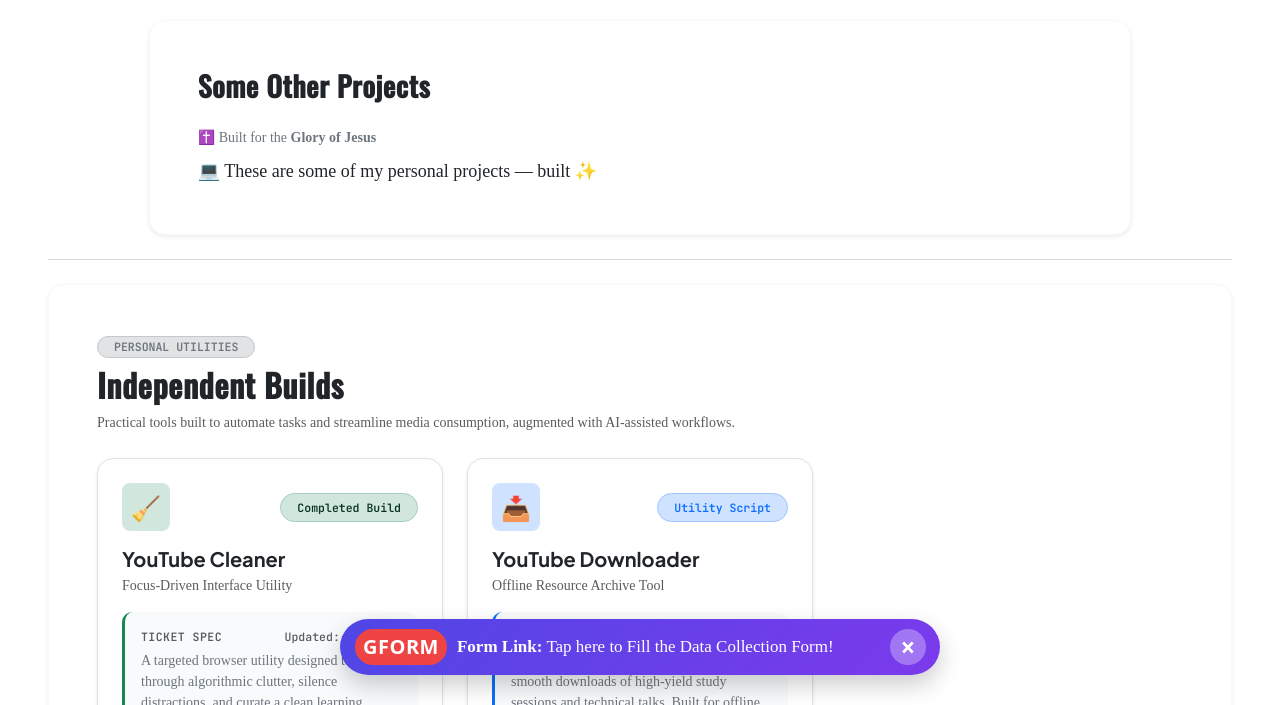
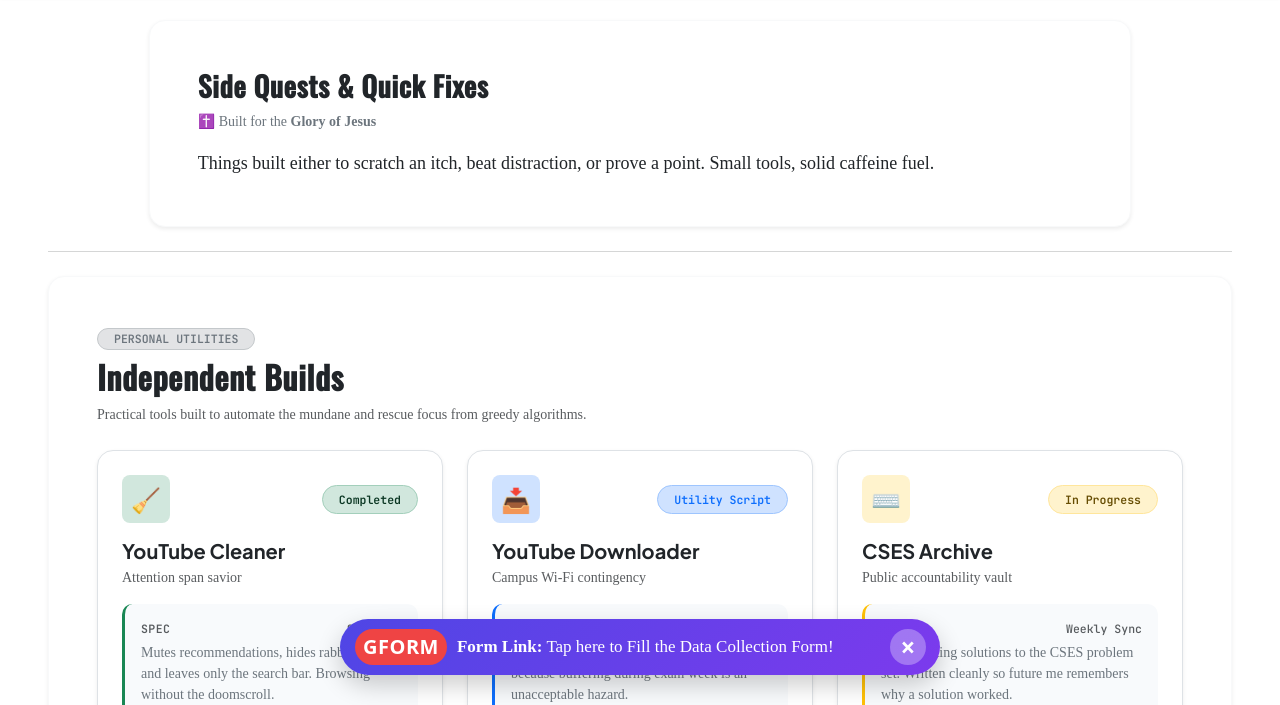
Before and after one commit to tninanofchirawa/personal-website-1, a Jekyll site: the page built from Nd-s/projects.html, in a window 1280 px wide and 900 px high, scrolled down 456 px, cut to the strip 195-900 px from the top of the window. Built offline with Jekyll 4.4.1, drawn with Linux system fonts in a browser that asks for light colours; some web fonts are replaced; some of the changed text lies outside the part shown.

Commit message:
More edits

```diff
--- a/Nd-s/projects.html
+++ b/Nd-s/projects.html
@@ -2,7 +2,7 @@
 layout: default
 title: Other Projects
 hero_title: Non-DS Projects
-hero_subtitle: Built with Purpose, Convenience & Code
+hero_subtitle: Built for Convenience
 hero_image: assets/images/personal/Hero_image.jpg
 ---
 
@@ -12,16 +12,16 @@
   <div class="row g-4 justify-content-center mb-4">
     <div class="col-12 col-md-10">
       <div class="p-4 p-md-5 bg-white rounded-4 shadow-sm border border-light">
-        <h3 class="fw-bold text-dark mb-4">
-          Some Other Projects
+        <h3 class="fw-bold text-dark mb-2">
+          Side Quests & Quick Fixes
         </h3>
 
-        <p class="small text-secondary mb-2 mt-1">
+        <p class="small text-secondary mb-3">
           ✝️ Built for the <span class="fw-bold">Glory of Jesus</span>
         </p>
 
         <p class="text-dark mb-0" style="line-height: 1.7;">
-          💻 These are some of my personal projects — built ✨
+          Things built either to scratch an itch, beat distraction, or prove a point. Small tools, solid caffeine fuel.
         </p>
       </div>
     </div>
@@ -37,15 +37,13 @@
         <!-- Header -->
         <div class="mb-4">
           <div class="d-inline-flex align-items-center gap-2 mb-2">
-            <span
-              class="badge bg-secondary-subtle text-secondary border border-secondary-subtle rounded-pill px-3 py-1 text-uppercase mono-tag">
+            <span class="badge bg-secondary-subtle text-secondary border border-secondary-subtle rounded-pill px-3 py-1 text-uppercase mono-tag">
               Personal Utilities
             </span>
           </div>
           <h2 class="fw-bold text-dark tracking-tight mb-2">Independent Builds</h2>
           <p class="text-muted small mb-0 col-lg-8" style="line-height: 1.6;">
-            Practical tools built to automate tasks and streamline media consumption, augmented with
-            AI-assisted workflows.
+            Practical tools built to automate the mundane and rescue focus from greedy algorithms.
           </p>
         </div>
 
@@ -54,46 +52,37 @@
 
           <!-- Card 1: YouTube Cleaner -->
           <div class="col-12 col-md-6 col-lg-4">
-            <div
-              class="card h-100 shadow-sm border rounded-4 p-4 bg-white d-flex flex-column position-relative card-hover-effect">
-              <!-- Top Badge Row -->
+            <div class="card h-100 shadow-sm border rounded-4 p-4 bg-white d-flex flex-column position-relative card-hover-effect">
+
               <div class="d-flex align-items-center justify-content-between mb-3">
-                <div
-                  class="d-inline-flex align-items-center justify-content-center bg-success-subtle text-success rounded-3"
-                  style="width: 48px; height: 48px;">
+                <div class="d-inline-flex align-items-center justify-content-center bg-success-subtle text-success rounded-3" style="width: 48px; height: 48px;">
                   <span class="fs-4">🧹</span>
                 </div>
-                <span
-                  class="badge bg-success-subtle text-success-emphasis border border-success-subtle rounded-pill px-3 py-2 mono-tag">
-                  Completed Build
+                <span class="badge bg-success-subtle text-success-emphasis border border-success-subtle rounded-pill px-3 py-2 mono-tag">
+                  Completed
                 </span>
               </div>
 
               <h5 class="fw-bold text-dark mb-1">YouTube Cleaner</h5>
-              <p class="text-muted small mb-3">Focus-Driven Interface Utility</p>
+              <p class="text-muted small mb-3">Attention span savior</p>
 
-              <!-- Ticket Box with Commit Timestamp -->
               <div class="ticket-box p-3 border-start border-3 border-success mb-3 flex-grow-1">
                 <div class="d-flex justify-content-between align-items-center mb-1">
-                  <span class="text-uppercase fw-bold text-muted mono-tag" style="letter-spacing: 0.04em;">Ticket
-                    Spec</span>
-                  <span class="text-muted mono-tag">Updated: Sep 2025</span>
+                  <span class="text-uppercase fw-bold text-muted mono-tag" style="letter-spacing: 0.04em;">Spec</span>
+                  <span class="text-muted mono-tag">Sep 2025</span>
                 </div>
                 <p class="small text-secondary mb-2 mt-1">
-                  A targeted browser utility designed to cut through algorithmic clutter, silence
-                  distractions, and curate a clean learning interface. Built with AI-assisted
-                  implementation.
+                  Mutes recommendations, hides rabbit holes, and leaves only the search bar. Browsing without the doomscroll.
                 </p>
                 <div class="d-flex align-items-center gap-2 pt-2 border-top border-light-subtle">
-                  <span class="badge bg-white text-dark border px-2 py-1 mono-tag">Status: Synced</span>
-                  <span class="badge bg-white text-muted border px-2 py-1 mono-tag">Assisted by AI</span>
+                  <span class="badge bg-white text-dark border px-2 py-1 mono-tag">Distraction: 0</span>
+                  <span class="badge bg-white text-muted border px-2 py-1 mono-tag">AI-Assisted</span>
                 </div>
               </div>
 
               <div class="pt-2 mt-auto border-top">
-                <a href="https://github.com/tninanofchirawa/youtube-cleaner" target="_blank" rel="noopener noreferrer"
-                  class="stretched-link text-success text-decoration-none small fw-semibold">
-                  Inspect Repository &rarr;
+                <a href="https://github.com/tninanofchirawa/youtube-cleaner" target="_blank" rel="noopener noreferrer" class="stretched-link text-success text-decoration-none small fw-semibold">
+                  Inspect Repo &rarr;
                 </a>
               </div>
             </div>
@@ -101,46 +90,75 @@
 
           <!-- Card 2: YouTube Downloader -->
           <div class="col-12 col-md-6 col-lg-4">
-            <div
-              class="card h-100 shadow-sm border rounded-4 p-4 bg-white d-flex flex-column position-relative card-hover-effect">
-              <!-- Top Badge Row -->
+            <div class="card h-100 shadow-sm border rounded-4 p-4 bg-white d-flex flex-column position-relative card-hover-effect">
+
               <div class="d-flex align-items-center justify-content-between mb-3">
-                <div
-                  class="d-inline-flex align-items-center justify-content-center bg-primary-subtle text-primary rounded-3"
-                  style="width: 48px; height: 48px;">
+                <div class="d-inline-flex align-items-center justify-content-center bg-primary-subtle text-primary rounded-3" style="width: 48px; height: 48px;">
                   <span class="fs-4">📥</span>
                 </div>
-                <span
-                  class="badge bg-primary-subtle text-primary border border-primary-subtle rounded-pill px-3 py-2 mono-tag">
+                <span class="badge bg-primary-subtle text-primary border border-primary-subtle rounded-pill px-3 py-2 mono-tag">
                   Utility Script
                 </span>
               </div>
 
               <h5 class="fw-bold text-dark mb-1">YouTube Downloader</h5>
-              <p class="text-muted small mb-3">Offline Resource Archive Tool</p>
+              <p class="text-muted small mb-3">Campus Wi-Fi contingency</p>
 
-              <!-- Ticket Box with Commit Timestamp -->
               <div class="ticket-box p-3 border-start border-3 border-primary mb-3 flex-grow-1">
                 <div class="d-flex justify-content-between align-items-center mb-1">
-                  <span class="text-uppercase fw-bold text-muted mono-tag" style="letter-spacing: 0.04em;">Ticket
-                    Spec</span>
-                  <span class="text-muted mono-tag">Updated: Sep 2025</span>
+                  <span class="text-uppercase fw-bold text-muted mono-tag" style="letter-spacing: 0.04em;">Spec</span>
+                  <span class="text-muted mono-tag">Sep 2025</span>
                 </div>
                 <p class="small text-secondary mb-2 mt-1">
-                  Automated offline lecture archiver allowing smooth downloads of high-yield study
-                  sessions and technical talks. Built for offline study convenience using AI-augmented
-                  scripting.
+                  Batch downloads lectures and talks locally because buffering during exam week is an unacceptable hazard.
                 </p>
                 <div class="d-flex align-items-center gap-2 pt-2 border-top border-light-subtle">
-                  <span class="badge bg-white text-dark border px-2 py-1 mono-tag">Status: Synced</span>
-                  <span class="badge bg-white text-muted border px-2 py-1 mono-tag">Assisted by AI</span>
+                  <span class="badge bg-white text-dark border px-2 py-1 mono-tag">Offline-Ready</span>
+                  <span class="badge bg-white text-muted border px-2 py-1 mono-tag">CLI Tool</span>
                 </div>
               </div>
 
               <div class="pt-2 mt-auto border-top">
-                <a href="https://github.com/tninanofchirawa/youtube-downloader" target="_blank"
-                  rel="noopener noreferrer" class="stretched-link text-primary text-decoration-none small fw-semibold">
-                  Inspect Repository &rarr;
+                <a href="https://github.com/tninanofchirawa/youtube-downloader" target="_blank" rel="noopener noreferrer" class="stretched-link text-primary text-decoration-none small fw-semibold">
+                  Inspect Repo &rarr;
+                </a>
+              </div>
+            </div>
+          </div>
+
+          <!-- Card 3: CSES Archive -->
+          <div class="col-12 col-md-6 col-lg-4">
+            <div class="card h-100 shadow-sm border rounded-4 p-4 bg-white d-flex flex-column position-relative card-hover-effect">
+
+              <div class="d-flex align-items-center justify-content-between mb-3">
+                <div class="d-inline-flex align-items-center justify-content-center bg-warning-subtle text-warning-emphasis rounded-3" style="width: 48px; height: 48px;">
+                  <span class="fs-4">⌨️</span>
+                </div>
+                <span class="badge bg-warning-subtle text-warning-emphasis border border-warning-subtle rounded-pill px-3 py-2 mono-tag">
+                  In Progress
+                </span>
+              </div>
+
+              <h5 class="fw-bold text-dark mb-1">CSES Archive</h5>
+              <p class="text-muted small mb-3">Public accountability vault</p>
+
+              <div class="ticket-box p-3 border-start border-3 border-warning mb-3 flex-grow-1">
+                <div class="d-flex justify-content-between align-items-center mb-1">
+                  <span class="text-uppercase fw-bold text-muted mono-tag" style="letter-spacing: 0.04em;">Spec</span>
+                  <span class="text-muted mono-tag">Weekly Sync</span>
+                </div>
+                <p class="small text-secondary mb-2 mt-1">
+                  Documenting solutions to the CSES problem set. Written cleanly so future me remembers why a solution worked.
+                </p>
+                <div class="d-flex align-items-center gap-2 pt-2 border-top border-light-subtle">
+                  <span class="badge bg-white text-dark border px-2 py-1 mono-tag">C++</span>
+                  <span class="badge bg-white text-muted border px-2 py-1 mono-tag">Greens & TLEs</span>
+                </div>
+              </div>
+
+              <div class="pt-2 mt-auto border-top">
+                <a href="{{ '/Nd-s/cses.html' | relative_url }}" class="stretched-link text-dark text-decoration-none small fw-semibold">
+                  View Archive &rarr;
                 </a>
               </div>
             </div>
@@ -150,5 +168,4 @@
       </div>
     </div>
   </div>
-
 </div>
--- a/_includes/navbar.html
+++ b/_includes/navbar.html
@@ -20,25 +20,20 @@
                     <a class="nav-link ga-nav-link" href="{{ '/index.html' | relative_url }}">Home</a>
                 </li>
 
-                <!-- 2. Projects (Reorganized & Structured) -->
+                <!-- 2. Projects Dropdown -->
                 <li class="nav-item dropdown">
                     <a class="nav-link dropdown-toggle ga-dropdown-toggle" href="#" role="button"
                         data-bs-toggle="dropdown" aria-expanded="false">
                         Projects
                     </a>
                     <ul class="dropdown-menu dropdown-menu-end shadow-sm">
-                        <!-- Data Science Group -->
+                        <!-- Main Work -->
                         <li>
-                            <h6 class="dropdown-header text-uppercase fw-bold text-muted small">Data Science</h6>
+                            <h6 class="dropdown-header text-uppercase fw-bold text-muted small">The Serious Stuff</h6>
                         </li>
                         <li>
                             <a class="dropdown-item ga-nav-link" href="{{ '/d-s/index.html' | relative_url }}">
-                                Overview & Studies
-                            </a>
-                        </li>
-                        <li>
-                            <a class="dropdown-item ga-nav-link" href="{{ '/d-s/1-start.html' | relative_url }}">
-                                Surveys & Reports
+                                📊 Data Science & Research
                             </a>
                         </li>
 
@@ -46,18 +41,13 @@
                             <hr class="dropdown-divider">
                         </li>
 
-                        <!-- Code & Programming Group -->
+                        <!-- Side Quests -->
                         <li>
-                            <h6 class="dropdown-header text-uppercase fw-bold text-muted small">Code & Builds</h6>
-                        </li>
-                        <li>
-                            <a class="dropdown-item ga-nav-link" href="{{ '/Nd-s/cses.html' | relative_url }}">
-                                DSA Solutions (CSES)
-                            </a>
+                            <h6 class="dropdown-header text-uppercase fw-bold text-muted small">The Distractions</h6>
                         </li>
                         <li>
                             <a class="dropdown-item ga-nav-link" href="{{ '/Nd-s/projects.html' | relative_url }}">
-                                Independent Utilities
+                                🛠️ Side Quests & Utilities
                             </a>
                         </li>
                     </ul>
@@ -89,7 +79,8 @@
                             </a>
                         </li>
                         <li>
-                            <a class="dropdown-item ga-nav-link" href="{{ '/math-club/training-camp.html' | relative_url }}">
+                            <a class="dropdown-item ga-nav-link"
+                                href="{{ '/math-club/training-camp.html' | relative_url }}">
                                 Math Training Camp
                             </a>
                         </li>
```
Also changed, not shown: README.md.
